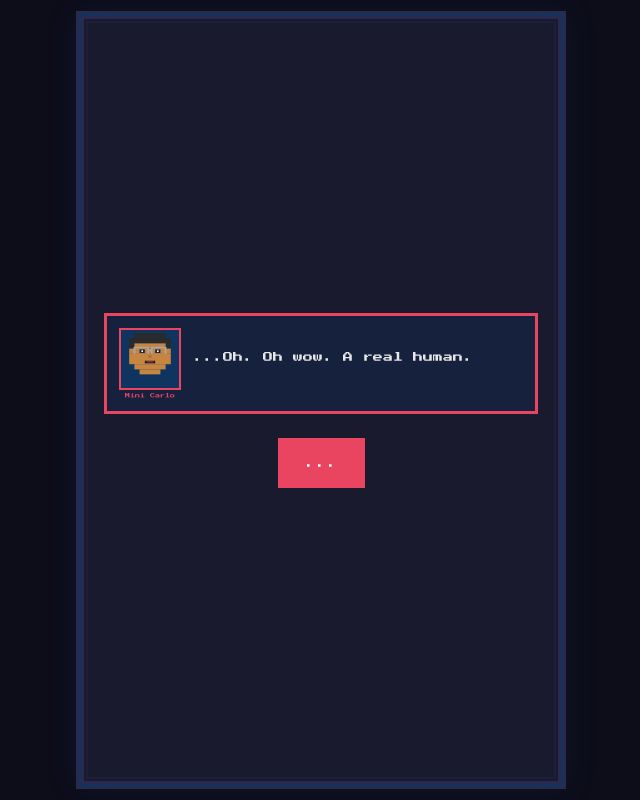
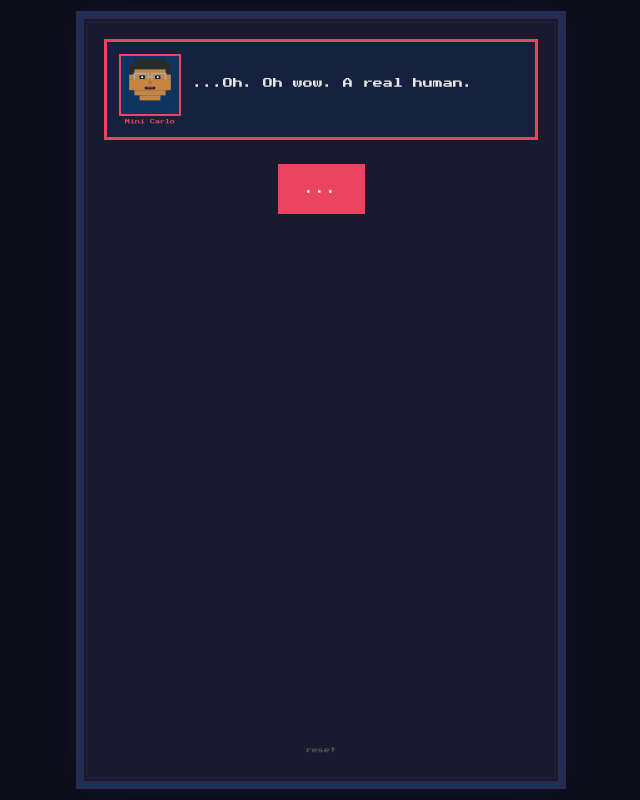
Before and after one commit to jcajuab/mini-carlo, a React (Vite) app: page / in a window 1280 px wide. Both pictures are taken after a click on the button "START". Shown: the whole page, without its empty margins (319-959 px from the left). Built offline with nearby package versions, Linux system fonts and the light colour scheme.

Commit message:
feat: add persistent reset button with confirmation dialog

```diff
--- a/src/components/Game.tsx
+++ b/src/components/Game.tsx
@@ -115,6 +115,13 @@ export function Game({ state, dispatch }: GameProps) {
       return null;
   }
 
+  const handleReset = () => {
+    if (window.confirm("Reset all progress and start over?")) {
+      localStorage.removeItem("mini-carlo-state");
+      dispatch({ type: "RESET_GAME" });
+    }
+  };
+
   return (
     <div
       style={{
@@ -128,6 +135,28 @@ export function Game({ state, dispatch }: GameProps) {
     >
       {screen.chapter && <ChapterHeader title={screen.chapter} />}
       {content}
+      {state.gameStarted && (
+        <button
+          onClick={handleReset}
+          style={{
+            marginTop: "auto",
+            paddingTop: "24px",
+            paddingBottom: "8px",
+            background: "none",
+            border: "none",
+            cursor: "pointer",
+            fontFamily: "var(--font-pixel)",
+            fontSize: "6px",
+            color: "var(--text-secondary)",
+            opacity: 0.4,
+            transition: "opacity 0.2s",
+          }}
+          onMouseEnter={(e) => (e.currentTarget.style.opacity = "0.8")}
+          onMouseLeave={(e) => (e.currentTarget.style.opacity = "0.4")}
+        >
+          reset
+        </button>
+      )}
     </div>
   );
 }
```
